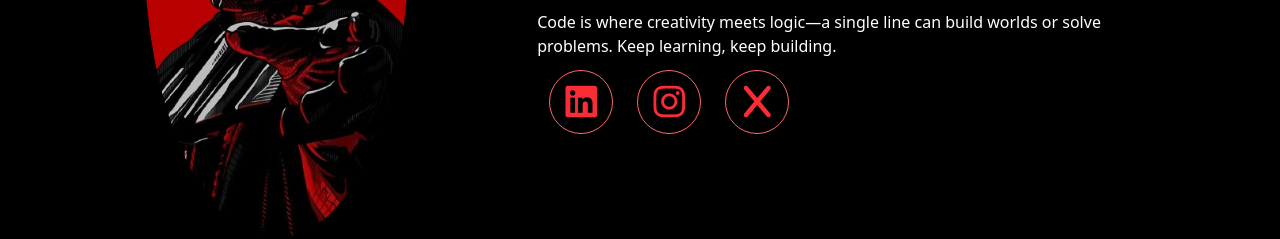
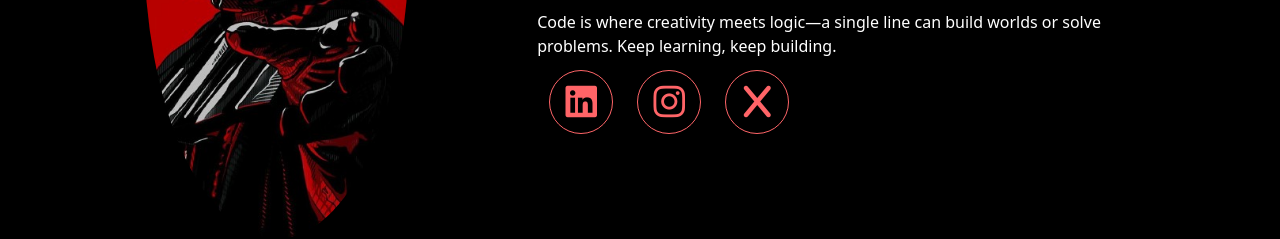
Before and after one commit to Snaehath/portfolio, a React (Vite) app: page / in a window 1280 px wide. Shown: the part 495-734 px from the top of the page. Built offline with nearby package versions, Linux system fonts and the light colour scheme.

Commit message:
updated transition using tailwindcss

```diff
--- a/package.json
+++ b/package.json
@@ -13,8 +13,7 @@
   "dependencies": {
     "@tailwindcss/vite": "^4.0.7",
     "react": "^18.3.1",
-    "react-dom": "^18.3.1",
-    "tailwindcss": "^4.0.7"
+    "react-dom": "^18.3.1"
   },
   "devDependencies": {
     "@eslint/js": "^9.15.0",
@@ -26,6 +25,7 @@
     "eslint-plugin-react-hooks": "^5.0.0",
     "eslint-plugin-react-refresh": "^0.4.14",
     "globals": "^15.12.0",
+    "tailwindcss": "^4.0.7",
     "vite": "^6.0.1"
   },
   "packageManager": "yarn@1.22.19+sha1.4ba7fc5c6e704fce2066ecbfb0b0d8976fe62447"
--- a/src/pages/home.jsx
+++ b/src/pages/home.jsx
@@ -26,19 +26,19 @@ const Home = () => {
         <div>
           <a
             href="#"
-            className="inline-flex justify-center items-center w-16 h-16 bg-transparent border border-red-400 text-4xl rounded-[50%] m-3 text-red-500 hover:text-white hover:transform-flat hover:scale-125"
+            className="inline-flex justify-center items-center w-16 h-16 bg-transparent border border-red-400 text-4xl rounded-[50%] m-3 text-red-400 transition-transform duration-300 ease-in-out hover:text-white hover:-translate-y-1.5 hover:scale-110"
           >
             <i className="fa-brands fa-linkedin "></i>
           </a>
           <a
             href="#"
-            className="inline-flex justify-center items-center w-16 h-16 bg-transparent border border-red-400 text-4xl rounded-[50%] m-3 text-red-500 hover:text-white hover:transform-flat hover:scale-125"
+            className="inline-flex justify-center items-center w-16 h-16 bg-transparent border border-red-400 text-4xl rounded-[50%] m-3 text-red-400 transition-transform duration-300 ease-in-out hover:text-white hover:-translate-y-1.5 hover:scale-110"
           >
             <i className="fa-brands fa-instagram"></i>
           </a>
           <a
             href="#"
-            className="inline-flex justify-center items-center w-16 h-16 bg-transparent border border-red-400 text-4xl rounded-[50%] m-3 text-red-500 hover:text-white hover:transform-flat hover:scale-125"
+            className="inline-flex justify-center items-center w-16 h-16 bg-transparent border border-red-400 text-4xl rounded-[50%] m-3 text-red-400 transition-transform duration-300 ease-in-out hover:text-white hover:-translate-y-1.5 hover:scale-110"
           >
             <i className="fa-brands fa-x"></i>
           </a>
--- a/src/sections/header.jsx
+++ b/src/sections/header.jsx
@@ -3,23 +3,23 @@ import n from "/icons/nletter.png";
 const Header = () => {
   return (
     <div className="fixed top-0 left-0 mt-0 w-full py-4 px-[9%] bg-transparent flex justify-between items-center ">
-      <p className="flex cursor-pointer transition delay-500 ease-in hover:transform-flat scale-100">
+      <p className="flex cursor-pointer transition-transform duration-500 ease-in-out hover:scale-110">
         <img src={s} alt="s letter" className="w-10" />
         <img src={n} alt="n letter" className="w-10" />
       </p>
-      <ul className="flex text-2xl ml-16 font-medium  gap-3">
-        <li className="hover:text-red-700 hover:underline">
+      <ul className="flex text-2xl ml-16 font-medium gap-3">
+        <li className="hover:text-red-700 hover:border-b-2">
           <a href="#home" className="active">
             Home
           </a>
         </li>
-        <li className="hover:text-red-700 hover:underline">
+        <li className="hover:text-red-700 hover:border-b-2">
           <a href="#about">About</a>
         </li>
-        <li className="hover:text-red-700 hover:underline">
+        <li className="hover:text-red-700 hover:border-b-2">
           <a href="#projects">Projects</a>
         </li>
-        <li className="hover:text-red-700 hover:underline">
+        <li className="hover:text-red-700 hover:border-b-2">
           <a href="#contact">Contact</a>
         </li>
       </ul>
```
Also changed, not shown: 1 other file (tests, documents, lock files or other folders).
